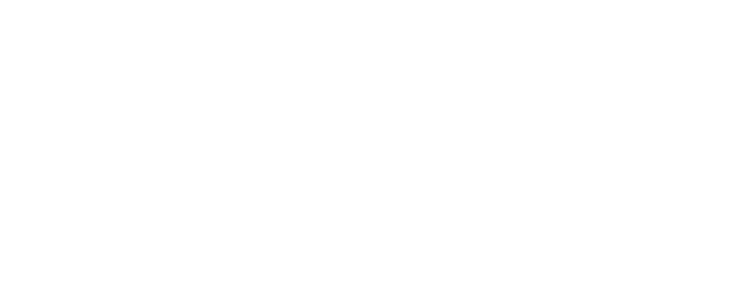
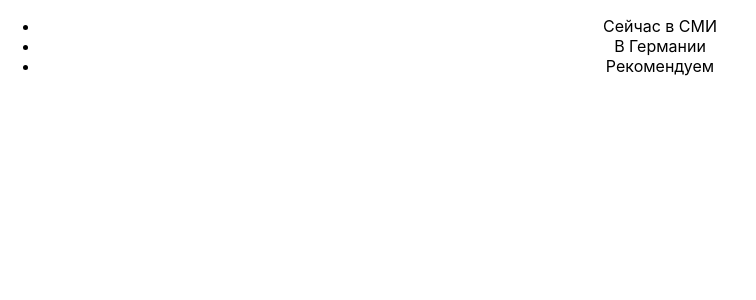
Before and after one commit to Viklysx/decomposition-react, a React (Create React App) app in the folder decomposition/: page / in a window 1280 px wide. Shown: the top 300 px of the page, without its empty margins (0-756 px from the left). Built offline with nearby package versions, Linux system fonts and the light colour scheme.

Commit message:
feat: add ContainerTop component

```diff
--- /dev/null
+++ b/decomposition/src/components/ContainerTop/ContainerNews.js
@@ -0,0 +1,7 @@
+export default function ContainerNews(props) {
+    return (
+        <div>
+
+        </div>
+    )
+}
--- a/decomposition/src/components/ContainerTop/ContainerTop.js
+++ b/decomposition/src/components/ContainerTop/ContainerTop.js
@@ -1,7 +1,33 @@
+import WidjetRight from './WidjetRight';
+import ContainerTopHeaders from './ContainerTopHeaders';
+import Date from './Date';
+import ContainerNews from './ContainerNews';
+
 export default function ContainerTop(props) {
+    // компонент отвечает за верхнюю часть страницы (пункты с новостями, датой и блок «Работа над ошибками»)
+    const filters = ["Сейчас в СМИ", "В Германии", "Рекомендуем"];
+
+    function onClickTab(filters) {
+        //
+    }
+
+
     return (
-        <div>
-
+        <div className="container-top">
+            <div>
+                <div>
+                    <ContainerTopHeaders
+                        filters={filters}
+                        selected={"Сейчас в СМИ"}
+                        onSelect={onClickTab}
+                    />
+                    <Date />
+                </div>
+                <div>
+                    <ContainerNews />
+                </div>
+            </div>
+            <WidjetRight/>
         </div>
     )
 }
--- /dev/null
+++ b/decomposition/src/components/ContainerTop/ContainerTopHeaders.js
@@ -0,0 +1,14 @@
+export default function ContainerTopHeaders(props) {
+    return(
+        <ul>
+          {props.filters.map((item) =>
+            <li
+                key={item}
+                className={props.selected === item ? "tab active" : "tab"}
+                onClick={props.onClickTab}>
+                    {item}
+            </li>
+          )}
+        </ul>
+    );
+}
--- /dev/null
+++ b/decomposition/src/components/ContainerTop/Date.js
@@ -0,0 +1,7 @@
+export default function Date(props) {
+    return (
+        <div>
+
+        </div>
+    )
+}
--- /dev/null
+++ b/decomposition/src/components/ContainerTop/WidjetRight.js
@@ -0,0 +1,7 @@
+export default function WidjetRight(props) {
+    return (
+        <div>
+
+        </div>
+    )
+}
```
